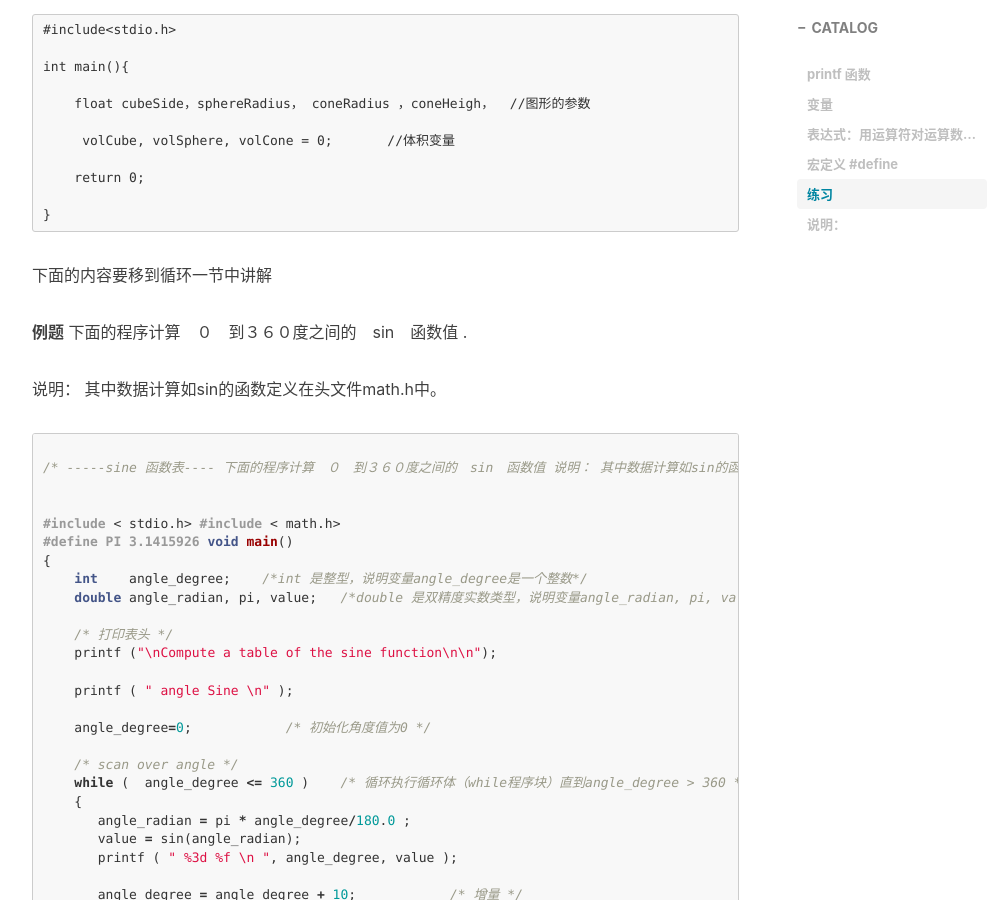
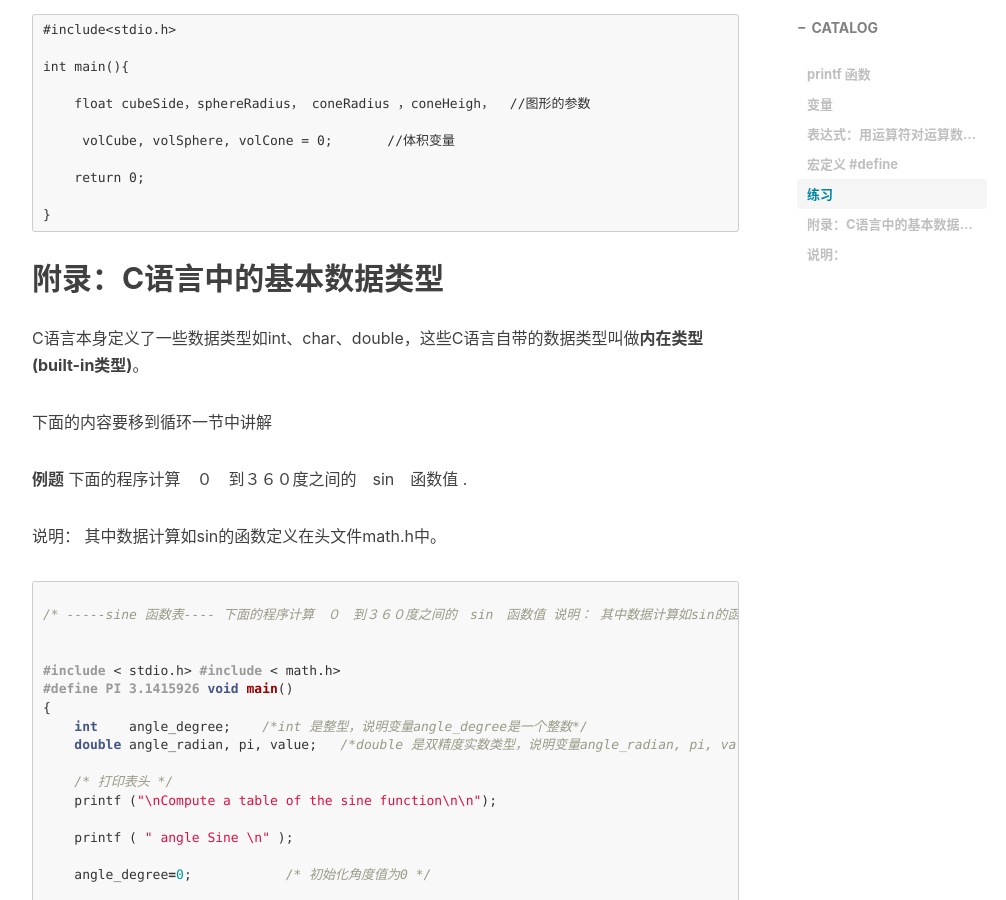
Before and after one commit to xuepro/xuepro.github.io, a Jekyll site: the page built from _posts/2017-10-30-2.C语言教程-我们来计算吧.md, in a window 1280 px wide and 900 px high, scrolled down 7359 px. Shown: the whole window, without its empty margins (233-1239 px from the left). Built offline with Jekyll 4.4.1, drawn with Linux system fonts in a browser that asks for light colours; nearby versions of some CDN libraries; comment, search, counter and statistics services are not loaded.

Commit message:
Update 2017-10-30-2.C语言教程-我们来计算吧.md

````diff
--- a/_posts/2017-10-30-2.C语言教程-我们来计算吧.md
+++ b/_posts/2017-10-30-2.C语言教程-我们来计算吧.md
@@ -298,6 +298,9 @@ int main(){
 }
 ```
 
+## 附录：C语言中的基本数据类型
+
+C语言本身定义了一些数据类型如int、char、double，这些C语言自带的数据类型叫做**内在类型(built-in类型)**。
 
 
 
````
